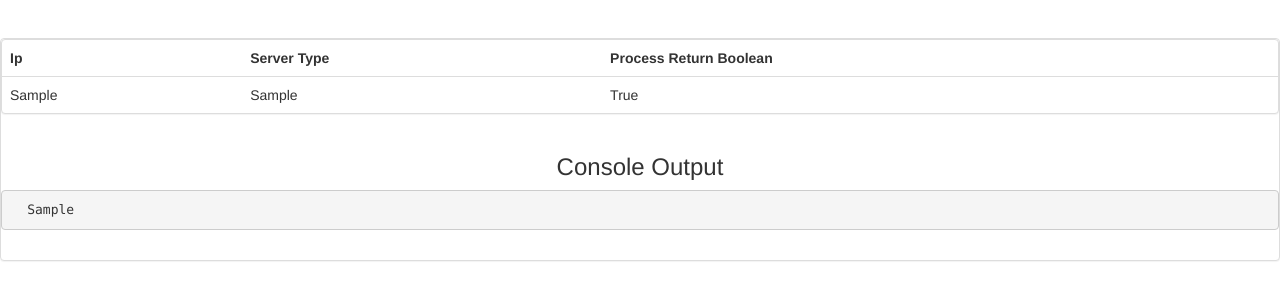
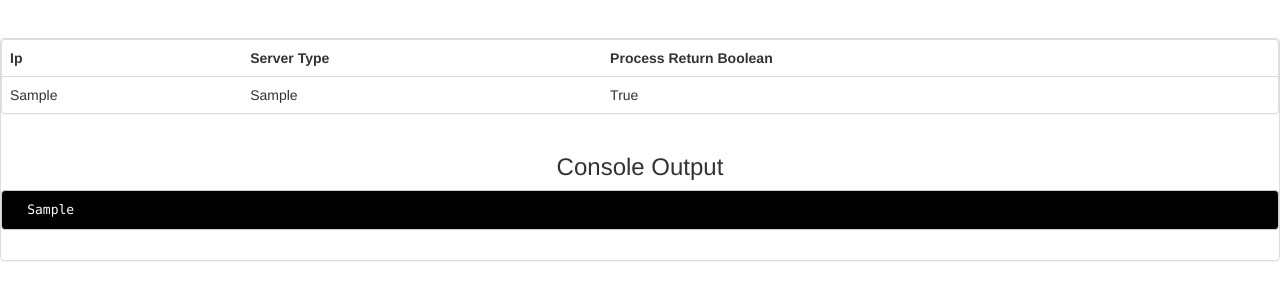
Before and after one commit to MagikVision/mvp-cd, a Django app: page /status/1/ in a window 1280 px wide. Shown: the part 228-528 px from the top of the page. Run offline with Django 3.2, Linux system fonts and the light colour scheme; tables that the repository leaves empty hold one stand-in row (values such as "Sample post"); some libraries are stand-ins or nearby versions.

Commit message:
code block html style editted

```diff
--- a/mvp_cd/deploy_app/templates/build_info.html
+++ b/mvp_cd/deploy_app/templates/build_info.html
@@ -62,7 +62,7 @@ border: 1px solid black ;
                 </div>
 
                 <H3 ALIGN='CENTER'>Console Output</H3>
-              <div><pre> <code> {{ list_item.console_output }} </code></pre>
+              <div><pre style="background:black;color:white;"> <code> {{ list_item.console_output }} </code></pre>
 </div>
 </br>
                 {% endfor %}
```
